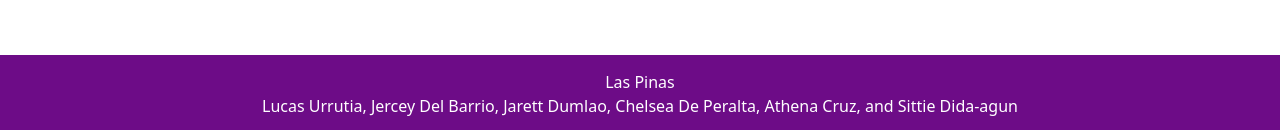
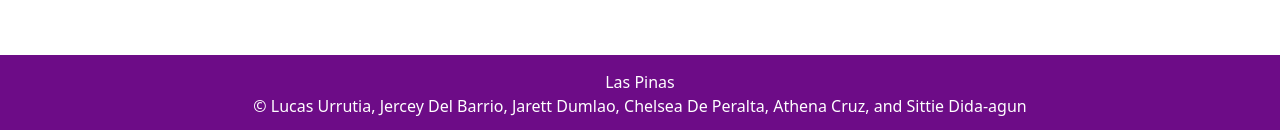
Before and after one commit to Jerzayy/4th-qrt-proj, a plain HTML site: page index.html in a window 1280 px wide. Shown: the part 667-797 px from the top of the page. Drawn offline with nearby package versions, Linux system fonts and the light colour scheme.

Commit message:
Update index.html

```diff
--- a/index.html
+++ b/index.html
@@ -143,7 +143,7 @@
   <footer class="text-center text-white mt-auto" style="background-color: #6d0c87; padding: 15px;">
     <p class="mb-0">
       Las Pinas <br>
-      Lucas Urrutia, Jercey Del Barrio, Jarett Dumlao, Chelsea De Peralta, Athena Cruz, and Sittie Dida-agun
+      © Lucas Urrutia, Jercey Del Barrio, Jarett Dumlao, Chelsea De Peralta, Athena Cruz, and Sittie Dida-agun
     </p>
   </footer>
 </body>
```
